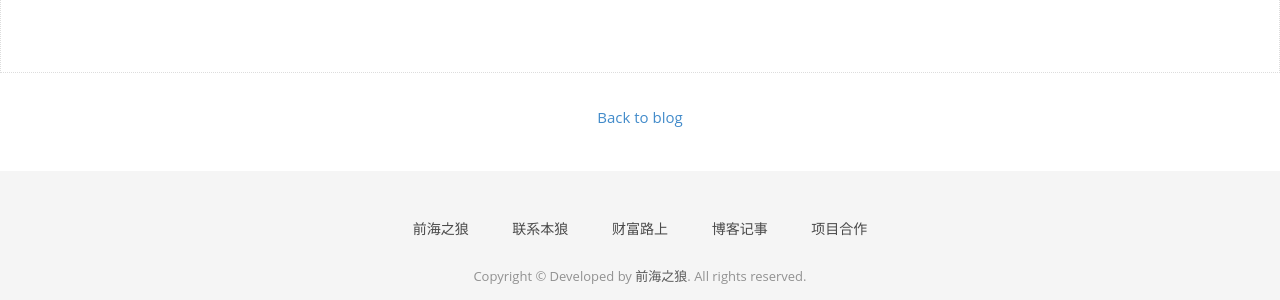
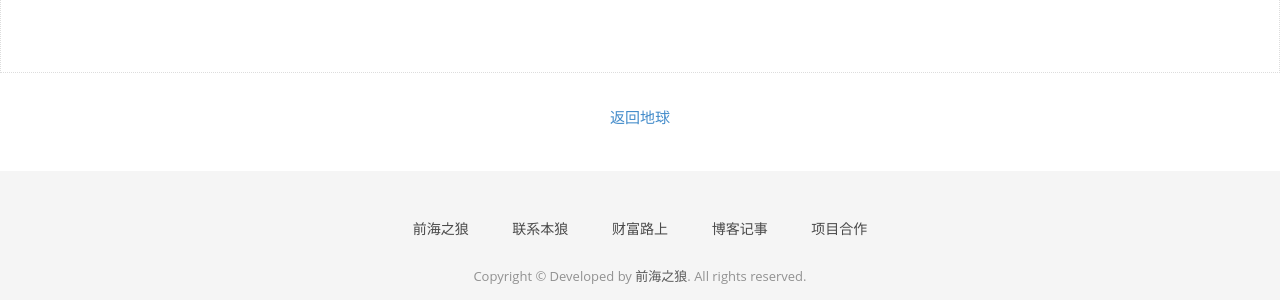
Before and after one commit to lycancn/lycan.github.io, a Jekyll site: the page built from _posts/2016-05-20-my-example-post.md, in a window 1280 px wide. Shown: the part 638-938 px from the top of the page. Built offline with Jekyll 4.4.1, drawn with Linux system fonts in a browser that asks for light colours; nearby versions of some CDN libraries; some web fonts are replaced; library files that are not in the unit come from our copies.

Commit message:
Update post.html

```diff
--- a/_layouts/post.html
+++ b/_layouts/post.html
@@ -22,5 +22,5 @@ layout: page
   </section>
 </div>
 <p class="center-text" style="padding: 30px;">
-  <a href="{{ site.baseurl }}/blog">Back to blog</a>
+  <a href="{{ site.baseurl }}/blog">返回地球</a>
 </p>
```
